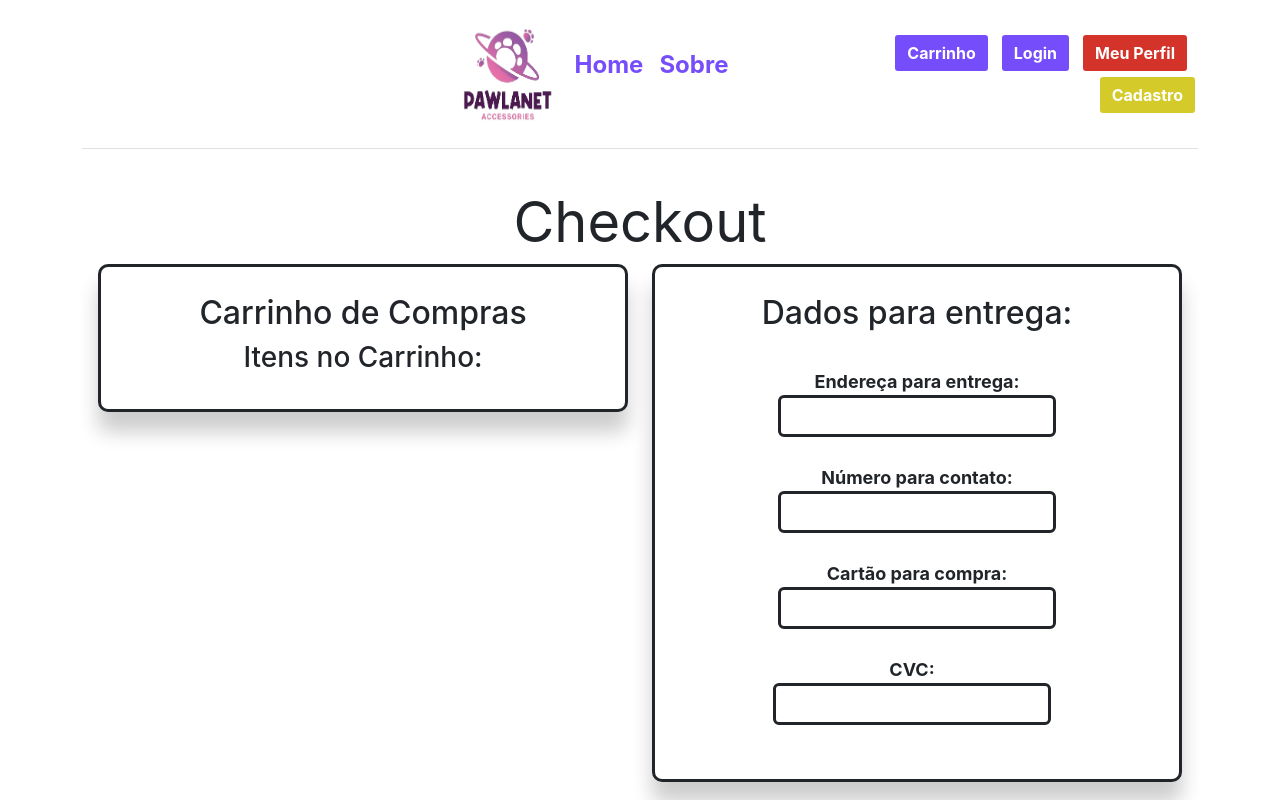
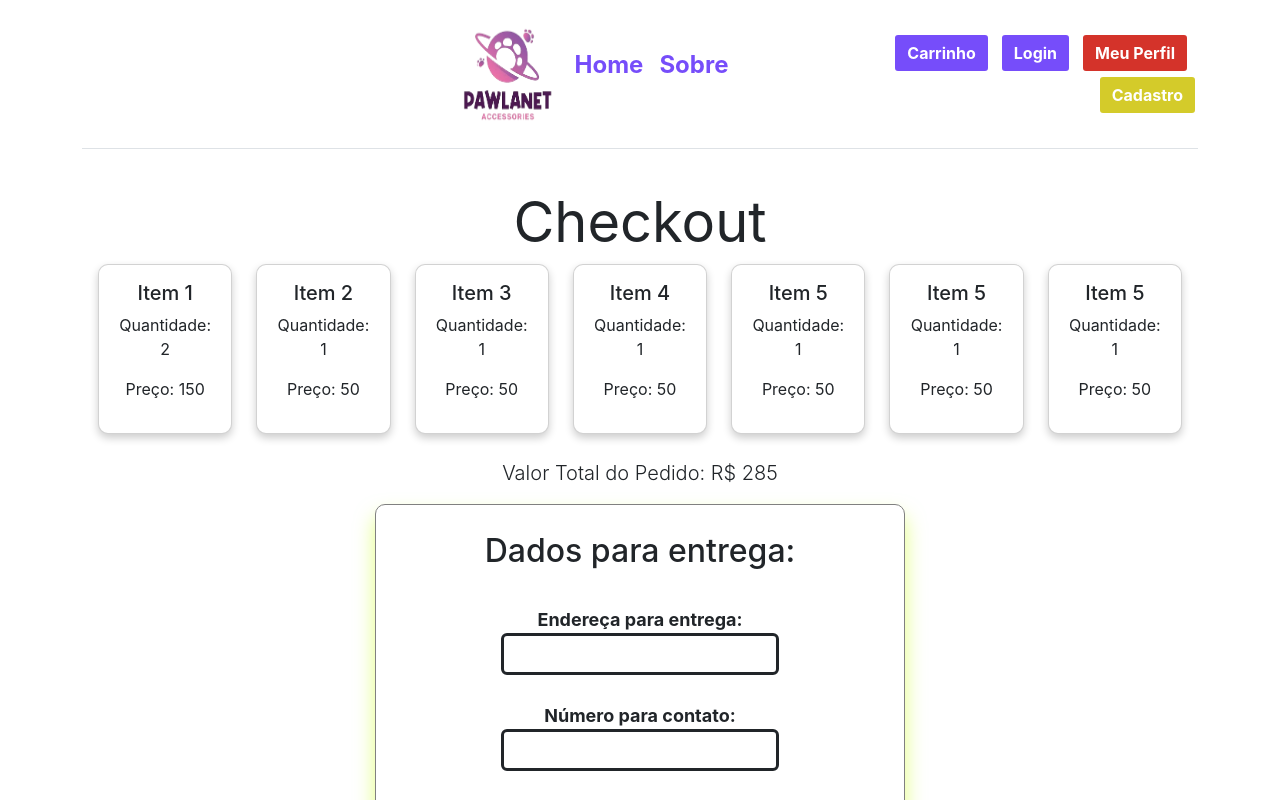
Before and after one commit to Gustavo-Lucio/PetShop, a React (Create React App) app in the folder ProjPetShopFront/: page /cadaster in a window 1280 px wide. Both pictures are taken after a click on the button "Carrinho". Shown: the top 800 px of the page. Built offline with nearby package versions, Linux system fonts and the light colour scheme.

Commit message:
Add files via upload
23.06.13.02

```diff
--- a/ProjPetShopFront/package.json
+++ b/ProjPetShopFront/package.json
@@ -7,6 +7,8 @@
     "@testing-library/react": "^13.4.0",
     "@testing-library/user-event": "^13.5.0",
     "bootstrap": "^5.2.3",
+    "jsonwebtoken": "^9.0.0",
+    "jwt-decode": "^3.1.2",
     "react": "^18.2.0",
     "react-dom": "^18.2.0",
     "react-router-dom": "^6.9.0",
--- a/ProjPetShopFront/src/RouteConfig.js
+++ b/ProjPetShopFront/src/RouteConfig.js
@@ -7,7 +7,7 @@ import Error from './pages/error.js';
 import Cadaster from './pages/cadaster';
 import Perfil from './pages/perfil';
 import Login from './pages/login';
-import Carrinho from './pages/carrinho';
+import Carrinho from '../src/components/Checkout';
 
 export default function RoutesConfig() {
     return (
--- /dev/null
+++ b/ProjPetShopFront/src/components/Checkout/Checkout.css
@@ -0,0 +1,8 @@
+.cardDados{
+    box-shadow: 0 12px 20px 0 rgba(200, 255, 0, 0.5);
+    border-radius: 10px;
+    background-color: white;
+    font-size: large;
+    font-weight: bold;
+    border: solid 1px grey;
+}
--- /dev/null
+++ b/ProjPetShopFront/src/components/Checkout/index.js
@@ -0,0 +1,186 @@
+import { useNavigate } from "react-router-dom";
+import jwt from 'jwt-decode'
+import './Checkout.css'
+
+export default function Checkout() {
+
+    const pedidoItems = {
+        "total": 285.00,
+        "items": [
+            {
+                "nome": "Item 1",
+                "qtde": 2,
+                "preco": 150
+            },
+            {
+                "nome": "Item 2",
+                "qtde": 1,
+                "preco": 50
+            },
+            {
+                "nome": "Item 3",
+                "qtde": 1,
+                "preco": 50
+            },
+            {
+                "nome": "Item 4",
+                "qtde": 1,
+                "preco": 50
+            },
+            {
+                "nome": "Item 5",
+                "qtde": 1,
+                "preco": 50
+            }
+            ,
+            {
+                "nome": "Item 5",
+                "qtde": 1,
+                "preco": 50
+            }
+            ,
+            {
+                "nome": "Item 5",
+                "qtde": 1,
+                "preco": 50
+            }
+
+        ]
+    }
+
+    const navigate = useNavigate();
+
+    function handleSubmit(event) {
+        event.preventDefault();
+
+        const storedToken = localStorage.getItem("token");
+
+        if (storedToken) {
+            try {
+                const data = jwt(storedToken)
+                console.log(data)
+                alert("Compra efetuada com sucesso para o cliente codigo: " + data.codigo + ".")
+            } catch (error) {
+                console.log(error)
+            }
+        } else {
+            alert('Usuario não autenticado! Por favor fazer o login!')
+            navigate("/login");
+        }
+    }
+    return (
+        <div className="form-custom">
+            <div className="container text-center">
+                <div class="custom-title p-3 pb-md-4 mx-auto text-center">
+                    <h1 class="display-4 fw-normal">Checkout</h1>
+                    <div class="row">
+                        <div class="col-sm-12">
+                            <form onSubmit={handleSubmit}>
+
+                                <div className="row">
+
+                                        {pedidoItems.items.map((item, i) => (
+                                            <div className="col" key={i}>
+                                                <div className="card">
+                                                    <div className="card-body">
+                                                        <h5 className="card-title">{item.nome} </h5>
+                                                        <p>Quantidade: {item.qtde}</p>
+                                                        <p>Preço: {item.preco}</p>
+                                                    </div>
+                                                </div>
+                                            </div>
+
+                                        ))}
+                                    </div>
+
+                                <div className="row">
+                                    <div className="col">
+                                        <br />
+                                        <p className="lead">Valor Total do Pedido: R$ {pedidoItems.total}</p>
+                                    </div>
+                                </div>
+                            </form>
+                        </div>
+                        {/* Dados cartão */}
+                        <div class="col-sm-3"></div>
+                        <div class="col-sm-6">
+                            <div className="cardDados">
+                                <form onSubmit={handleSubmit}>
+                                    <div class="form-group">
+                                        <br></br>
+                                        <h2> Dados para entrega: </h2>
+                                        <br></br>
+                                        <label>
+                                            Endereça para entrega:
+                                            <input
+                                                type="text"
+                                                className="form-control"
+                                                aria-describedby="emailHelp"
+                                            // placeholder="Insira o nome do cartão"
+                                            // value={nomeCartao}
+                                            />
+                                        </label>
+                                    </div>
+                                    <br />
+                                    <div class="form-group">
+                                        <label>
+                                            Número para contato:
+                                            <input
+                                                type="text"
+                                                data-ls-module="charCounter"
+                                                maxlength="20"
+                                                className="form-control"
+                                            // placeholder="Insira o número do cartão"
+                                            // value={numeroCartao}
+                                            />
+                                        </label>
+                                    </div>
+                                    <br />
+                                    <div class="form-group">
+                                        <label>
+                                            Cartão para compra:
+                                            <input
+                                                type="text"
+                                                data-ls-module="charCounter"
+                                                maxlength="3"
+                                                className="form-control"
+                                                aria-describedby="emailHelp"
+                                            // placeholder="Insira o CVC"
+                                            // value={cvcCartao}
+                                            />
+                                        </label>
+                                    </div>
+                                    <br></br>
+                                    <div class="form-group">
+                                        <label className="labelAcess">
+                                            CVC:
+                                            <input
+                                                type="text"
+                                                className="form-control"
+                                                aria-describedby="emailHelp"
+                                            // placeholder="Insira E-mail para login!"
+                                            // value={login}
+                                            ></input>
+                                        </label>
+                                    </div>
+                                    <br></br>
+                                </form>
+                                <br></br>
+                            </div>
+                        </div>
+                        <div class="col-sm-3"></div>
+                    </div>
+                    <br />
+                    <br></br>
+                    <button
+                        className="btn btn-primary"
+                        type="submit"
+                        onClick={handleSubmit}
+                    >
+                        Finalizar pedido!
+                    </button>
+                </div>
+            </div>
+        </div>
+    )
+}
--- a/ProjPetShopFront/src/pages/cadaster.css
+++ b/ProjPetShopFront/src/pages/cadaster.css
@@ -65,3 +65,13 @@
     color: crimson;
     font-weight:bold
   }
+
+input[type="file"] {
+
+}
+
+.label-bordered {
+   border: 1px solid #cecece;
+   padding: 10px;
+   border-radius: 5px;
+}
--- a/ProjPetShopFront/src/pages/cadaster.js
+++ b/ProjPetShopFront/src/pages/cadaster.js
@@ -153,14 +153,14 @@ export default function Cadastro() {
                   </div>
                   <br></br>
                   <div class="col-sm">
-                    <input type="file" onChange={handleFileChange} />
+                    <input className='bt_input' type="file" onChange={handleFileChange} /><p></p>
 
                     <br></br>
                     <div class="col-sm">
-                    {selectedFile && (
-                      <p>Arquivo selecionado: {selectedFile.name}</p>
-                    )}
-                    {previewURL && <img src={previewURL} alt="Preview" />}
+                      {selectedFile && (
+                        <p>Arquivo selecionado: {selectedFile.name}</p>
+                      )}
+                      {previewURL && <img src={previewURL} alt="Preview" />}
                     </div>
                   </div>
                 </form>
--- a/ProjPetShopFront/src/pages/details.js
+++ b/ProjPetShopFront/src/pages/details.js
@@ -2,7 +2,7 @@ import React from 'react';
 import './details.css';
 import { useParams } from 'react-router-dom';
 import { useState, useEffect } from "react";
-import AddCarrinho from '../addCarrinho';
+import Checkout from '../components/Checkout';
 
 import Comments from './../components/Comments/index';
 
@@ -51,7 +51,7 @@ function Detalhes() {
                                     <p>Nota: {detalhes.nota} </p>
                                     <p>Quantidade: {detalhes.ano} </p>
 
-                                    <button onClick={() => AddCarrinho(id)}>Adicionar ao carrinho</button>
+                                    <button onClick={() => Checkout(detalhes)}>Adicionar ao carrinho</button>
                                 </div>
                             </div>
                         </div>
```
Also changed, not shown: 1 other file (tests, documents, lock files or other folders).
